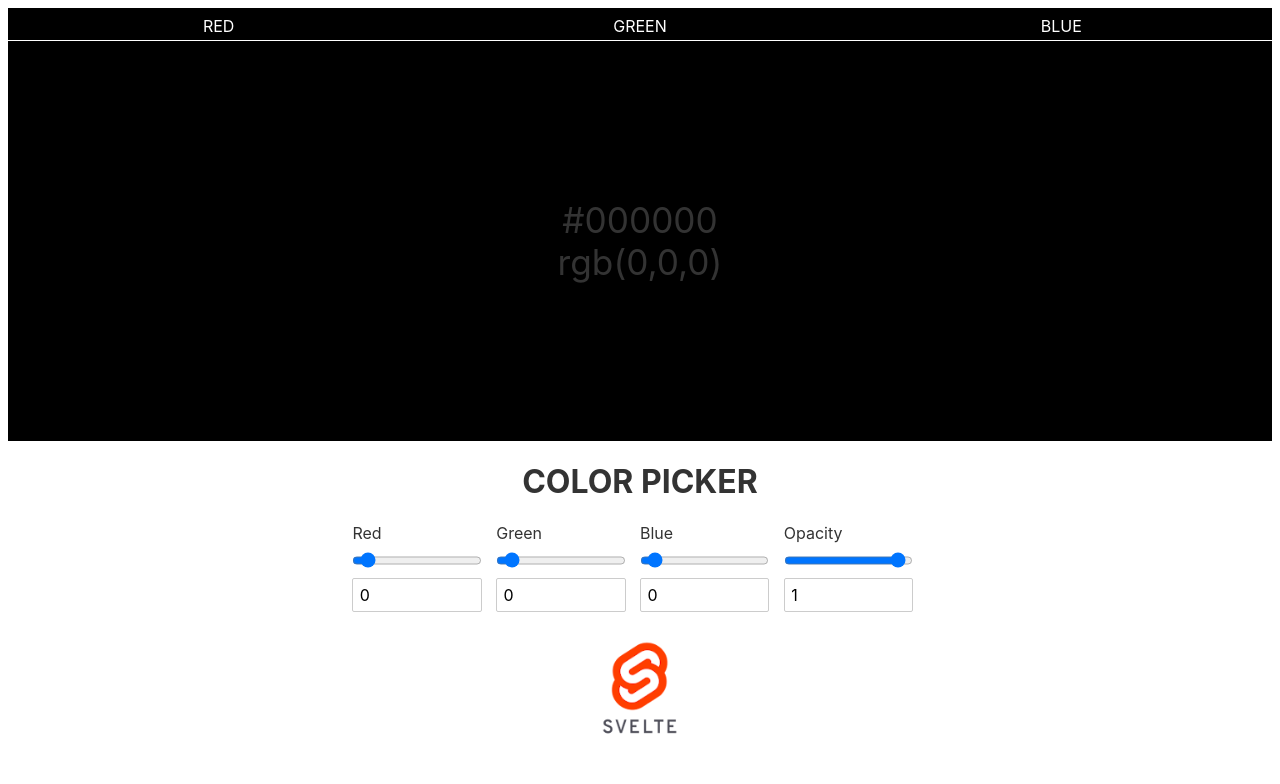
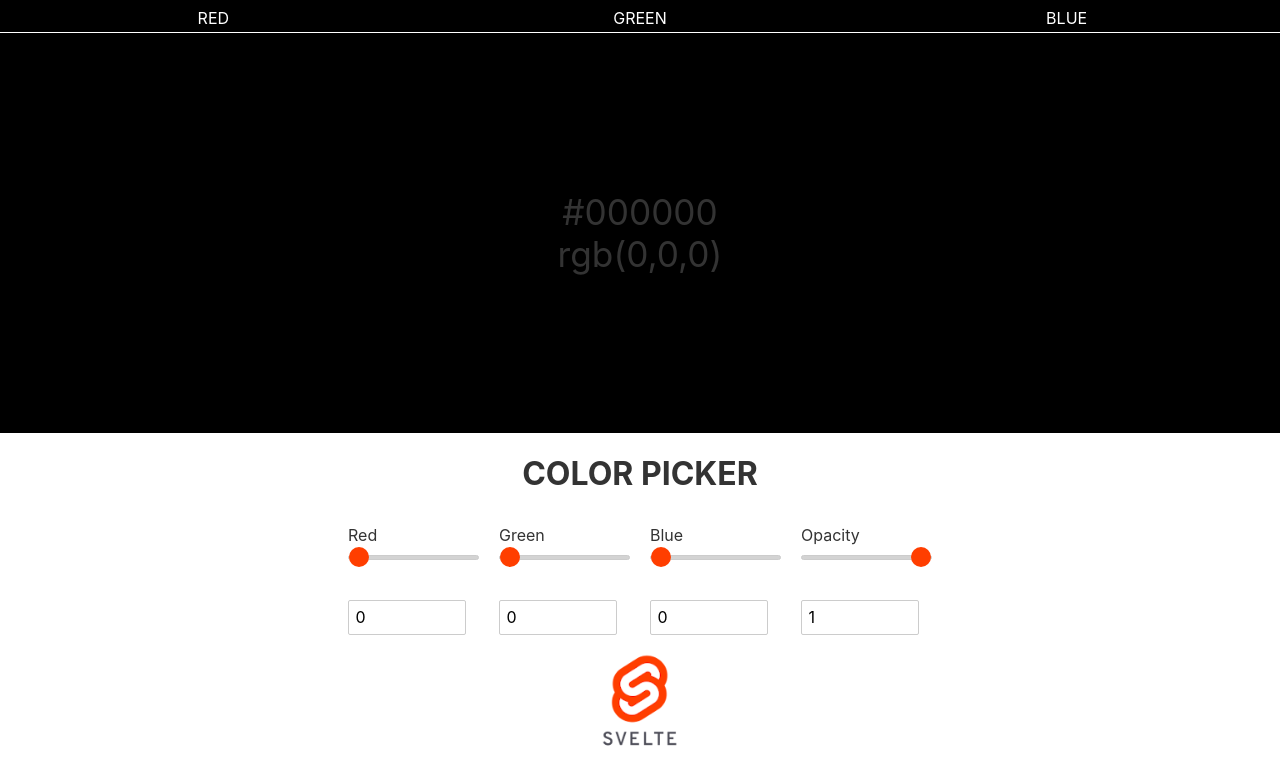
Before and after one commit to Maja0426/color-picker, a Svelte app: page / in a window 1280 px wide. Shown: the top 784 px of the page. Built offline with nearby package versions, Linux system fonts and the light colour scheme.

Commit message:
added some design element (css style slider), modify paddings and margins

```diff
--- a/public/global.css
+++ b/public/global.css
@@ -7,7 +7,7 @@ html, body {
 body {
 	color: #333;
 	margin: 0;
-	padding: 8px;
+	padding: 0;
 	box-sizing: border-box;
 	font-family: -apple-system, BlinkMacSystemFont, "Segoe UI", Roboto, Oxygen-Sans, Ubuntu, Cantarell, "Helvetica Neue", sans-serif;
 }
@@ -39,12 +39,12 @@ input, button, select, textarea {
 	border-radius: 2px;
 }
 
+input[type=range] {
+	padding: 0;
+}
+
 input:disabled {
 	color: #ccc;
-}
-
-input[type="range"] {
-	height: 0;
 }
 
 button {
--- a/src/App.svelte
+++ b/src/App.svelte
@@ -62,6 +62,7 @@ main {
 }
 
 form {
+	padding: 0 8px;
 	max-width: 800px;
 	display: flex;
 	flex-direction: row;
@@ -70,13 +71,47 @@ form {
 }
 
 label {
-	margin-bottom: 20px;
+	padding: 10px;
 }
 
 input {
 	display: block;
 	width: 90%;
 	margin-top: 10px;
+}
+
+input[type=number] {
+	margin-top: 2.5rem;
+}
+
+.slider {
+  -webkit-appearance: none;
+  width: 100%;
+  height: 5px;
+  border-radius: 5px;
+  background: #d3d3d3;
+  outline: none;
+  opacity: 1;
+  -webkit-transition: .2s;
+  transition: opacity .2s;
+}
+
+.slider::-webkit-slider-thumb {
+  -webkit-appearance: none;
+  appearance: none;
+  width: 20px;
+  height: 20px;
+  border-radius: 50%;
+  background: #ff3e00;
+  cursor: pointer;
+}
+
+.slider::-moz-range-thumb {
+  width: 20px;
+  height: 20px;
+  border-radius: 50%;
+  background: #ff3e00;
+  cursor: pointer;
 }
 
 input:hover {
@@ -125,19 +160,19 @@ input:hover {
 
 <form>
 	<label for="red">Red
-	<input type="range" min="0" max="255" id="red" step="1" bind:value={red}>
+	<input class="slider" type="range" min="0" max="255" id="red" step="1" bind:value={red}>
 	<input type="number" min="0" max="255" id="red" step="1" bind:value={red}>
 </label>
 <label for="green">Green
-	<input type="range" id="green" min="0" max="255" step="1" bind:value={green}>
+	<input class="slider" type="range" id="green" min="0" max="255" step="1" bind:value={green}>
 	<input type="number" id="green" min="0" max="255" step="1" bind:value={green}>
 </label>
 <label for="blue">Blue
-	<input type="range" id="blue" min="0" max="255" step="1" bind:value={blue}>
+	<input class="slider" type="range" id="blue" min="0" max="255" step="1" bind:value={blue}>
 	<input type="number" id="blue" min="0" max="255" step="1" bind:value={blue}>
 </label>
 <label for="opacity">Opacity
-	<input type="range" id="opacity" min="0" max="1" step="0.1" bind:value={opa}>
+	<input class="slider" type="range" id="opacity" min="0" max="1" step="0.1" bind:value={opa}>
 	<input type="number" id="opacity" min="0" max="1" step="0.1" bind:value={opa}>
 </label>
 </form>
```
